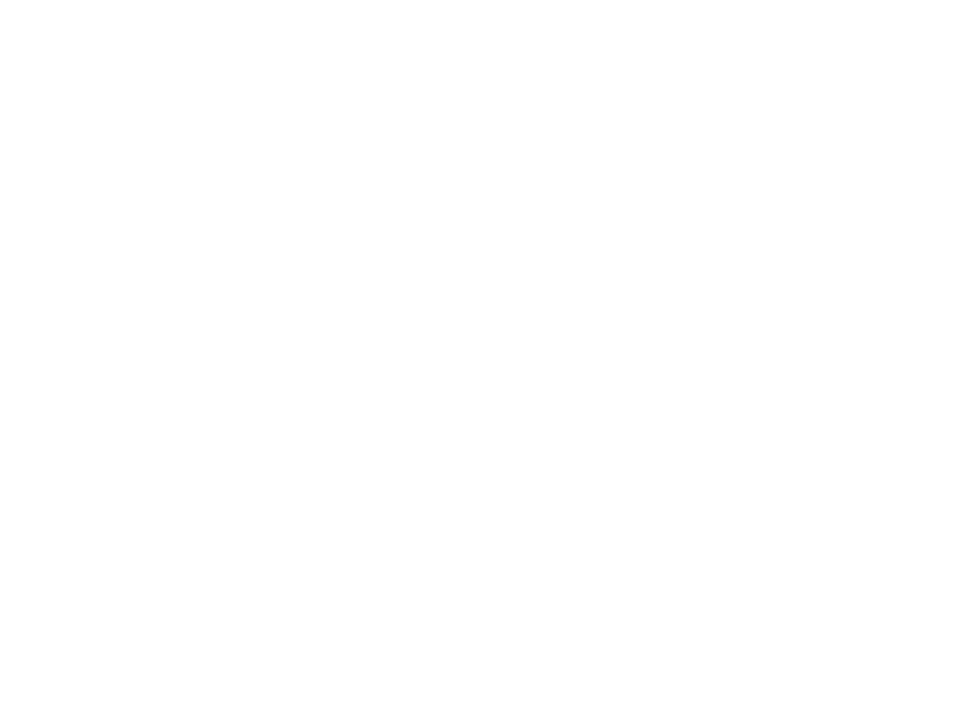
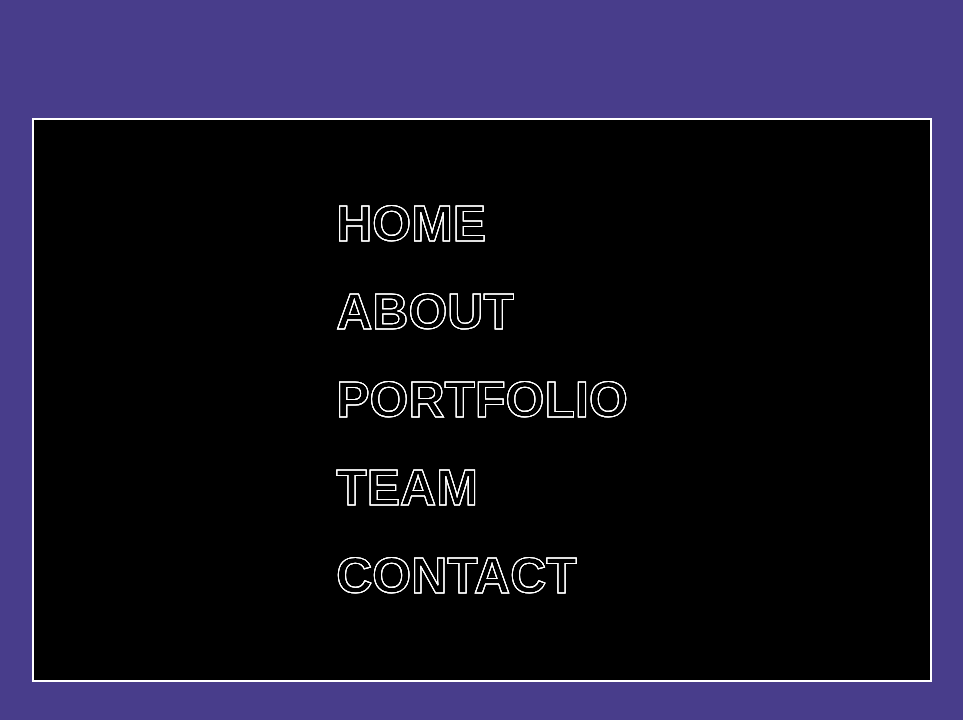
Before and after one commit to jgy4419/variable-site-clone-coding-ts, a React (Create React App) app: page /Menu in a window 1280 px wide. Before the commit this address had no page. Shown: the top 720 px of the page, without its empty margins (158-1121 px from the left). Built offline with nearby package versions, Linux system fonts and the light colour scheme.

Commit message:
230819 - menu1

```diff
--- a/src/components/SpecificPart/CaptchaGenerator/CaptchaGenerator.tsx
+++ b/src/components/SpecificPart/CaptchaGenerator/CaptchaGenerator.tsx
@@ -9,10 +9,6 @@ const CaptchaGenerator = () => {
         ''
     );
     const [captchaGeneratorState, setCaptchaGeneratorState] = useState(false);
-
-    useEffect(() => {
-        console.log(captchaGeneratorWriteInputResult);
-    }, []);
 
     const captchaGeneratorWriteInputFunc = (event: React.ChangeEvent<HTMLInputElement>) => {
         setCaptchaGeneratorWriteInputResult(event.target.value);
--- /dev/null
+++ b/src/components/SpecificPart/Menu/Menu.tsx
@@ -0,0 +1,12 @@
+import React from 'react';
+import Menu1 from './Menu1';
+
+const Menu = () => {
+    return (
+        <>
+            <Menu1/>
+        </>
+    );
+};
+
+export default Menu;
--- /dev/null
+++ b/src/components/SpecificPart/Menu/Menu1.tsx
@@ -0,0 +1,33 @@
+import React, { useState } from 'react';
+import * as S from './style/Menu1';
+
+/*
+    피차일반
+*/
+
+const Menu1 = () => {
+    const [menuList, setMenuList] = useState([
+        'HOME', 'ABOUT', 'PORTFOLIO', 'TEAM', 'CONTACT'
+    ]);
+    return (
+        <S.Menu1Container>
+            <S.Menu1Inner>
+                <S.Menus>
+                {
+                    menuList.map((menu, index) => {
+                        return (
+                            <S.Menu key={index}>
+                                <S.MenuLink menu={menu}>
+                                    {menu}
+                                </S.MenuLink>
+                            </S.Menu>
+                        )
+                    })
+                }
+                </S.Menus>
+            </S.Menu1Inner>
+        </S.Menu1Container>
+    );
+};
+
+export default Menu1;
--- /dev/null
+++ b/src/components/SpecificPart/Menu/style/Menu1.ts
@@ -0,0 +1,70 @@
+import styled from 'styled-components';
+
+export const Menu1Container = styled.div`
+    position: relative;
+    width: 100vw;
+    height: 100vh;
+    background-color: #483d8b;
+`;
+
+export const Menu1Inner = styled.div`
+    position: absolute;
+    width: 70%;
+    height: 70%;
+    inset: 0;
+    margin: auto;
+    background-color: #000;
+    border: 2px solid #fff;
+    display: flex;
+    justify-content: center;
+    align-items: center;
+`;
+
+export const Menus = styled.ul`
+    position: relative;
+    display: flex;
+    flex-direction: column;
+    gap: 30px;
+`;
+
+export const Menu = styled.li`
+    font-family: "Poppins", sans-serif;
+    font-size: 50px;
+    color: #fff;
+    background-color: #000;
+    font-weight: 900;
+    cursor: pointer;
+`;
+
+export const MenuLink = styled.a<{menu: string}>`
+    color: transparent;
+    -webkit-text-stroke: 1px #ffffff;
+    -webkit-user-select: none;
+    -moz-user-select: none;
+    -ms-user-select: none;
+    user-select: none;
+    &:before, &:after {
+        // content: '' 에 ''안에 들어가므로 props로 ''안에 적용해주기
+        content: '${props => props.menu}';
+        position: absolute;
+        left: 0;
+        z-index: 1;
+        transition: 0.5s;
+        -webkit-text-stroke: 1px trasnparent;
+    }
+    &:hover {
+        color: #ffffff;
+        -webkit-text-stroke: 1px #212121;
+        transition: 0.25s;
+        &:before {
+            transform: translate(12px, -12px);
+            color: #ff1744;
+            -webkit-text-stroke: 1px #212121;
+        }
+        &:after {
+            transform: translate(24px, -24px);
+            color: #4dd0e1;
+            -webkit-text-stroke: 1px #212121;
+        }
+    }
+`;
--- a/src/router/Router.tsx
+++ b/src/router/Router.tsx
@@ -1,6 +1,7 @@
 import {Route, Routes} from 'react-router-dom';
 import Main from '../components/SpecificPart/Main/MainIndex';
 import Music from '../components/SpecificPart/Music/Music';
+import Menu from '../components/SpecificPart/Menu/Menu';
 import Login from '../components/SpecificPart/login/Login';
 import Card from '../components/SpecificPart/card/Card';
 import SnackBar from '../components/SpecificPart/snackBar/SnackBar';
@@ -21,6 +22,7 @@ const Router = () => {
             <Route path='/Accordion' element={<Accordion/>}/>
             <Route path='/footer' element={<Footer/>}/>
             <Route path='/CaptchaGenerator' element={<CaptchaGenerator/>}/>
+            <Route path='/Menu' element={<Menu/>}/>
         </Routes>
     )
 }
```
Also changed, not shown: src/components/SpecificPart/accordion/Accordion1.tsx (indentation only).
